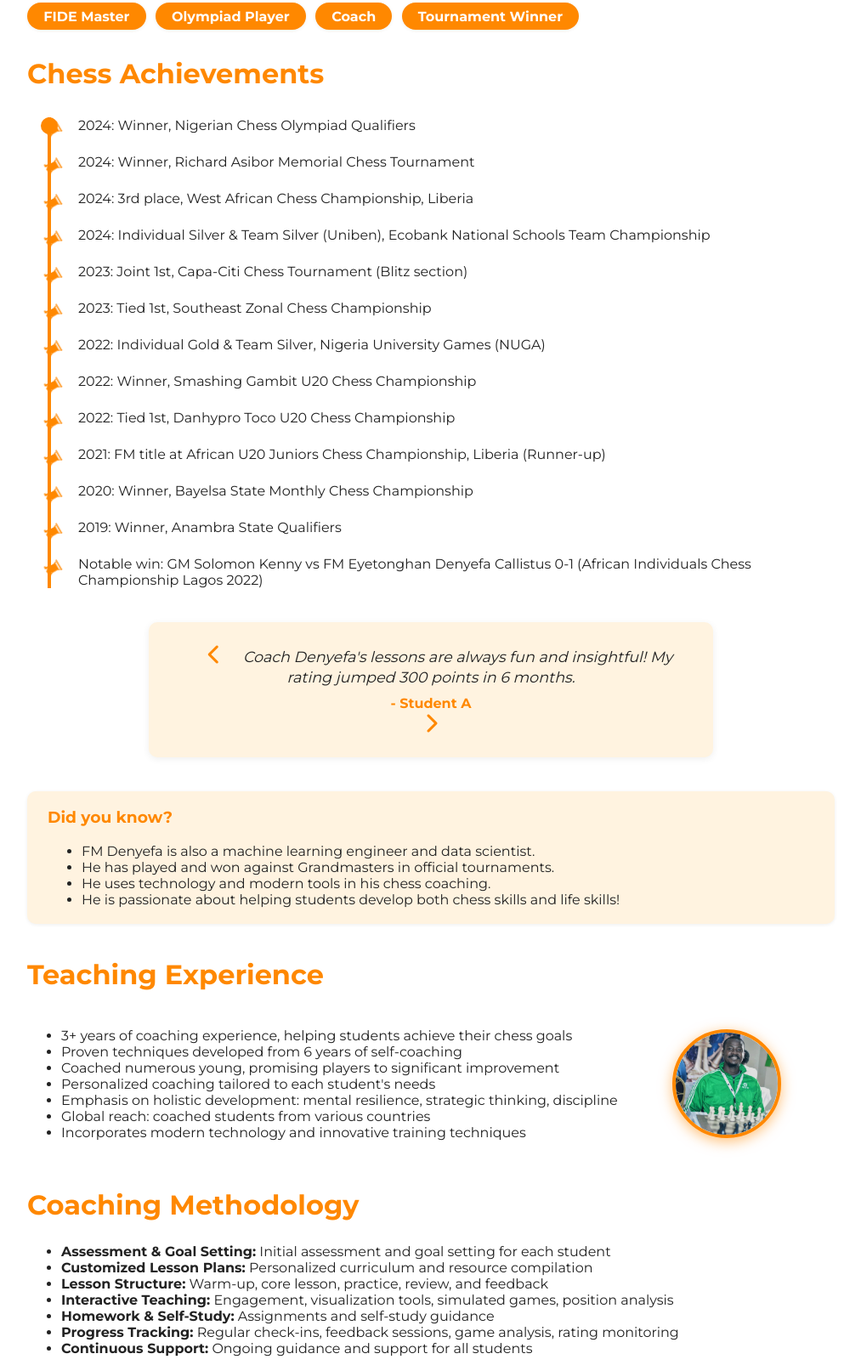
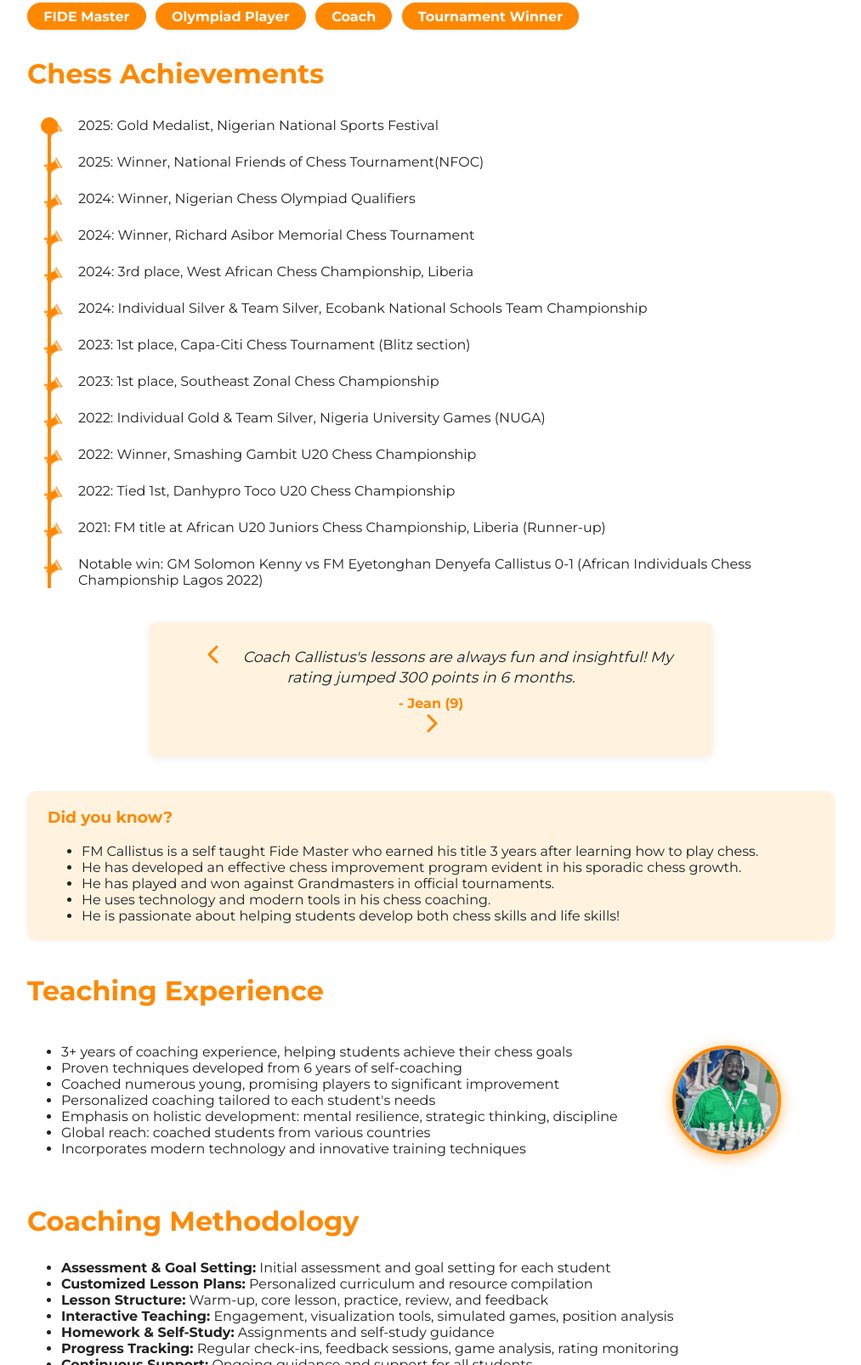
Before and after one commit to linesman39/FM-Callistus, a plain HTML site: page index.html in a window 1280 px wide. Shown: the part 1194-2800 px from the top of the page at 85% size, without its empty margins (133-1146 px from the left). Drawn offline with Linux system fonts and the light colour scheme.

Commit message:
Update index.html

```diff
--- a/index.html
+++ b/index.html
@@ -3,7 +3,7 @@
 <head>
     <meta charset="UTF-8">
     <meta name="viewport" content="width=device-width, initial-scale=1.0">
-    <title>FM Eyetonghan Denyefa Callistus | Chess Portfolio</title>
+    <title>FM Callistus | Chess Portfolio</title>
     <link rel="stylesheet" href="https://cdnjs.cloudflare.com/ajax/libs/font-awesome/6.4.0/css/all.min.css">
     <link href="https://fonts.googleapis.com/css2?family=Montserrat:wght@700;400&display=swap" rel="stylesheet">
     <style>
@@ -108,7 +108,7 @@
             <div class="profile-imgs">
                 <img src="assets/img/pic.png" alt="FM Callistus Chess" class="profile-img" style="border: 5px solid #ff8800; box-shadow: 0 0 20px #ff880088;">
             </div>
-            <h1 class="hero-title">FM Eyetonghan Denyefa Callistus</h1>
+            <h1 class="hero-title">Callistus</h1>
             <div class="hero-sub">FIDE Master | Chess Coach | FIDE Rating: 2288 | Lagos, Nigeria</div>
             <div class="chess-anim">
                 <i class="fas fa-chess-king"></i>
@@ -118,7 +118,7 @@
             <button class="cta-btn" onclick="window.location.href='#contact'">Book a Lesson</button>
             <div class="socials">
                 <a href="https://lichess.org/coach/Linesman39" target="_blank" title="Lichess"><i class="fab fa-chess-board"></i></a>
-                <a href="mailto:benedictcallistus@gmail.com" title="Email"><i class="fas fa-envelope"></i></a>
+                <a href="mailto:fmcallistus@gmail.com" title="Email"><i class="fas fa-envelope"></i></a>
                 <a href="https://twitter.com/calli_ben" target="_blank" title="Twitter"><i class="fab fa-twitter"></i></a>
                 <a href="https://www.linkedin.com/in/denyefa-eyetonghan/" target="_blank" title="LinkedIn"><i class="fab fa-linkedin"></i></a>
             </div>
@@ -143,7 +143,7 @@
             <div class="about-flex">
                 <img src="assets/img/AIme.jpg" alt="FM Callistus AI" class="about-img">
                 <p>
-                    I am Eyetonghan Denyefa Callistus, a 23-year-old FIDE Master (FM) from Nigeria, currently ranked 2nd among active chess players in Nigeria with a FIDE rating of 2288 (classical). I have represented Nigeria in various international competitions, including the Online Chess Olympiad in 2020 and 2021. Beyond chess, I am a machine learning engineer and data scientist.
+                    I am Eyetonghan Denyefa Callistus, a 23-year-old FIDE Master (FM) from Nigeria, currently ranked 2nd among active chess players in Nigeria with a FIDE rating of 2288 (classical). I have represented Nigeria in various international competitions, including the Online Chess Olympiad in 2020 and 2021. Beyond chess, I am a data scientist and life-long learner.
                 </p>
             </div>
         </section>
@@ -156,18 +156,18 @@
         <section id="achievements" class="section">
             <h2>Chess Achievements</h2>
             <div class="timeline">
+                <div class="timeline-event">2025: Gold Medalist, Nigerian National Sports Festival</div>
+                <div class="timeline-event">2025: Winner, National Friends of Chess Tournament(NFOC)</div>
                 <div class="timeline-event">2024: Winner, Nigerian Chess Olympiad Qualifiers</div>
                 <div class="timeline-event">2024: Winner, Richard Asibor Memorial Chess Tournament</div>
                 <div class="timeline-event">2024: 3rd place, West African Chess Championship, Liberia</div>
-                <div class="timeline-event">2024: Individual Silver & Team Silver (Uniben), Ecobank National Schools Team Championship</div>
-                <div class="timeline-event">2023: Joint 1st, Capa-Citi Chess Tournament (Blitz section)</div>
-                <div class="timeline-event">2023: Tied 1st, Southeast Zonal Chess Championship</div>
+                <div class="timeline-event">2024: Individual Silver & Team Silver, Ecobank National Schools Team Championship</div>
+                <div class="timeline-event">2023: 1st place, Capa-Citi Chess Tournament (Blitz section)</div>
+                <div class="timeline-event">2023: 1st place, Southeast Zonal Chess Championship</div>
                 <div class="timeline-event">2022: Individual Gold & Team Silver, Nigeria University Games (NUGA)</div>
                 <div class="timeline-event">2022: Winner, Smashing Gambit U20 Chess Championship</div>
                 <div class="timeline-event">2022: Tied 1st, Danhypro Toco U20 Chess Championship</div>
                 <div class="timeline-event">2021: FM title at African U20 Juniors Chess Championship, Liberia (Runner-up)</div>
-                <div class="timeline-event">2020: Winner, Bayelsa State Monthly Chess Championship</div>
-                <div class="timeline-event">2019: Winner, Anambra State Qualifiers</div>
                 <div class="timeline-event">Notable win: GM Solomon Kenny vs FM Eyetonghan Denyefa Callistus 0-1 (African Individuals Chess Championship Lagos 2022)</div>
             </div>
         </section>
@@ -180,7 +180,8 @@
         <div class="fun-facts">
             <h3>Did you know?</h3>
             <ul>
-                <li>FM Denyefa is also a machine learning engineer and data scientist.</li>
+                <li>FM Callistus is a self taught Fide Master who earned his title 3 years after learning how to play chess.</li>
+                <li>He has developed an effective chess improvement program evident in his sporadic chess growth.</li>
                 <li>He has played and won against Grandmasters in official tournaments.</li>
                 <li>He uses technology and modern tools in his chess coaching.</li>
                 <li>He is passionate about helping students develop both chess skills and life skills!</li>
@@ -215,11 +216,11 @@
         </section>
         <section id="contact" class="section contact">
             <h2>Contact</h2>
-            <p>Email: <a href="mailto:benedictcallistus@gmail.com">benedictcallistus@gmail.com</a></p>
+            <p>Email: <a href="mailto:benedictcallistus@gmail.com">fmcallistus@gmail.com</a></p>
             <p>Lichess: <a href="https://lichess.org/coach/Linesman39" target="_blank">FM Linesman39</a></p>
             <p>Location: Lagos, Nigeria</p>
             <p>Hourly Rate: $10-$15</p>
-            <button class="cta-btn" onclick="window.location.href='mailto:benedictcallistus@gmail.com'">Book a Lesson</button>
+            <button class="cta-btn" onclick="window.location.href='mailto:fmcallistus@gmail.com'">Book a Lesson</button>
         </section>
     </div>
     <footer style="text-align:center; padding:1rem 0; color:#888; background:#222; margin-top:2rem;">
@@ -228,9 +229,9 @@
     <script>
     // Testimonial carousel
     const quotes = [
-        { quote: "Coach Denyefa's lessons are always fun and insightful! My rating jumped 300 points in 6 months.", author: "- Student A" },
-        { quote: "He explains complex chess ideas in a way that's easy to understand. Highly recommended!", author: "- Student B" },
-        { quote: "After training with FM Denyefa, I won my first tournament!", author: "- Student C" },
+        { quote: "Coach Callistus's lessons are always fun and insightful! My rating jumped 300 points in 6 months.", author: "- Jean (9)" },
+        { quote: "He explains complex chess ideas in a way that's easy to understand. Highly recommended!", author: "- Imran(11)" },
+        { quote: "After training with FM Callistus, I won my first tournament!", author: "- Student C" },
         { quote: "His passion for chess and teaching is contagious. Every lesson is motivating!", author: "- Student D" }
     ];
     let currentQuote = 0;
```
